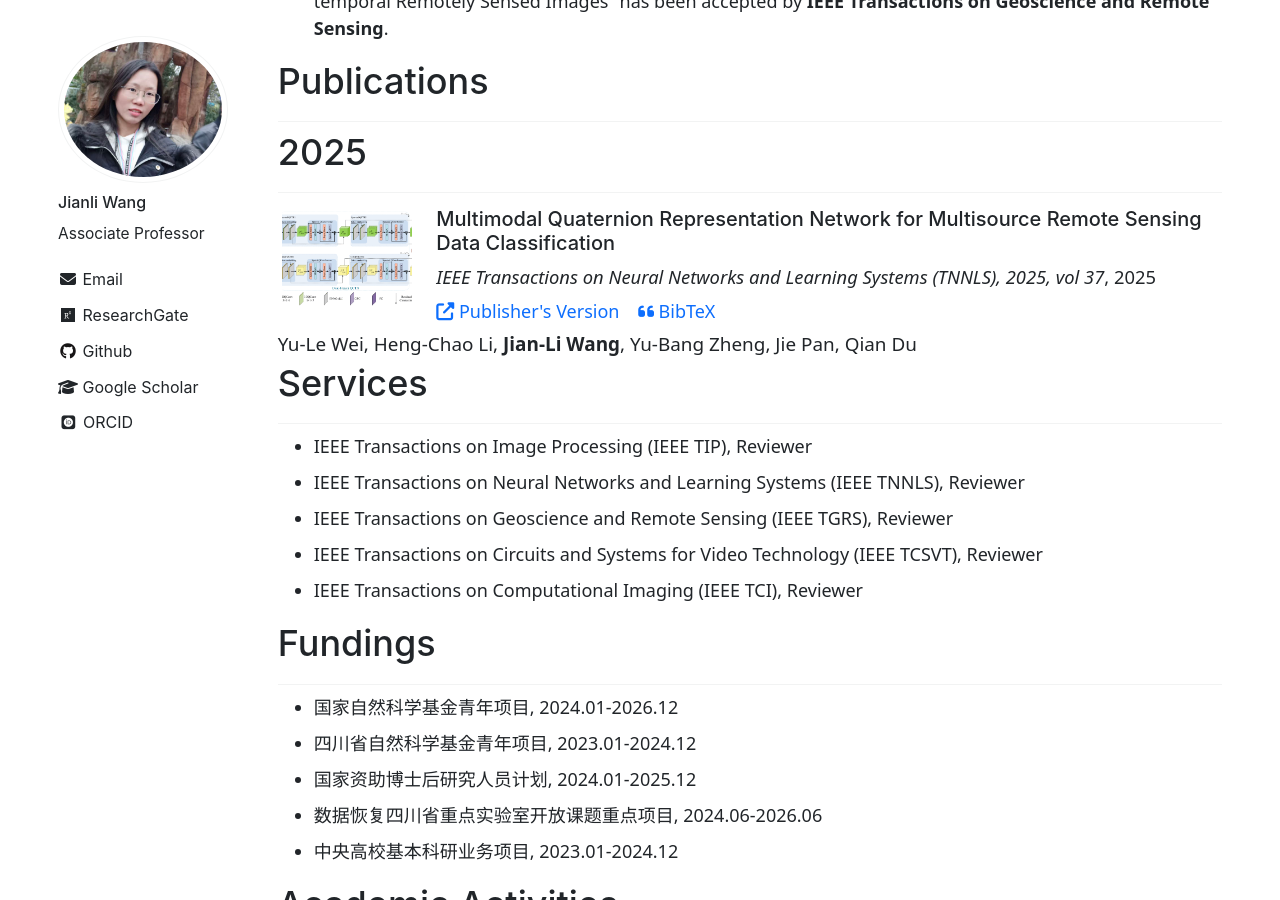
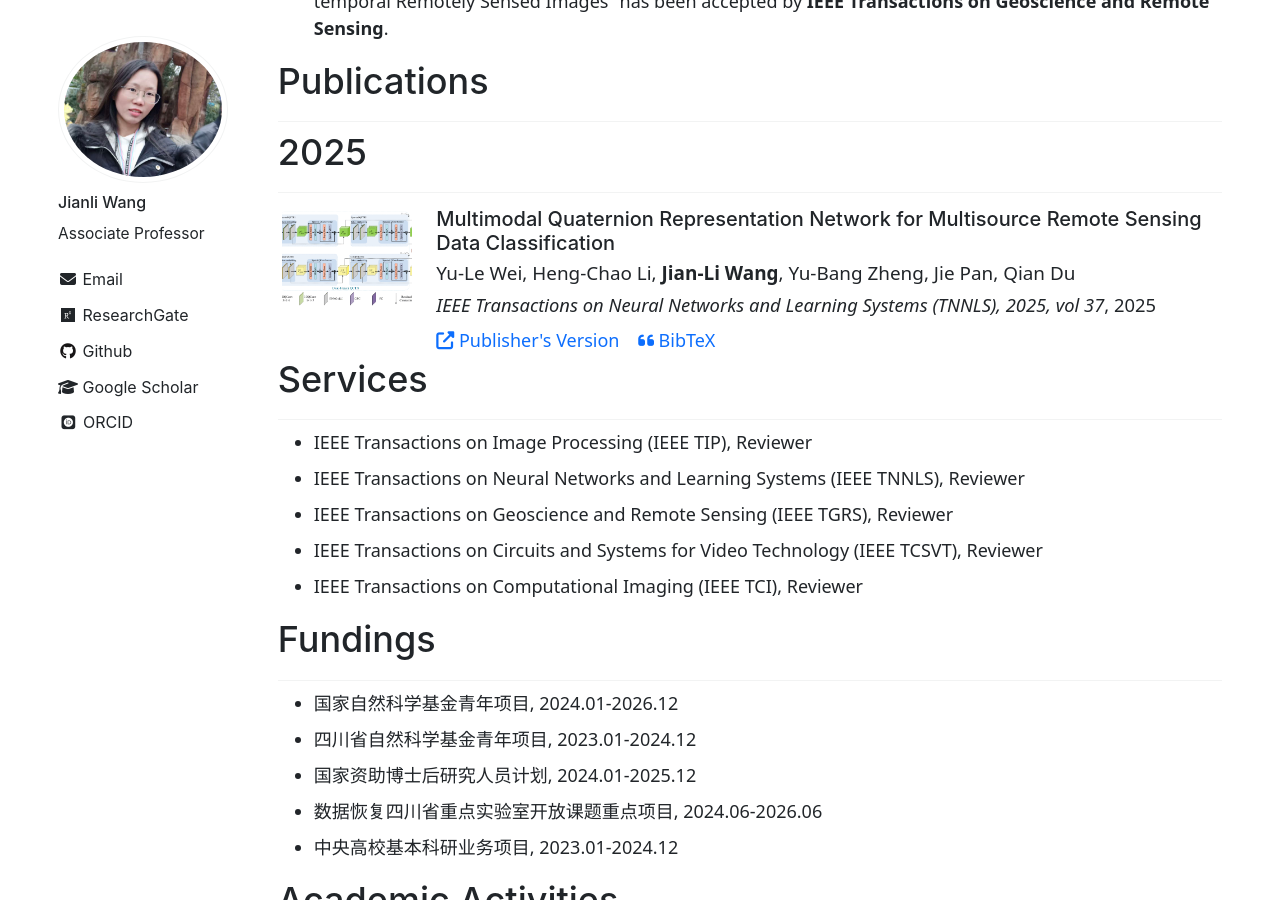
Before and after one commit to wangjianli123/wangjianli123.github.io, a Jekyll site: the page built from _pages/index.md, in a window 1280 px wide and 900 px high, scrolled down 744 px. Built offline with Jekyll 4.4.1, drawn with Linux system fonts in a browser that asks for light colours; nearby versions of some CDN libraries; some web fonts are replaced; comment, search, counter and statistics services are not loaded.

Commit message:
Update archive-single-publication.html

```diff
--- a/_includes/archive-single-publication.html
+++ b/_includes/archive-single-publication.html
@@ -51,12 +51,15 @@
 
         <!-- 标题 -->
         <h4 class="archive__item-title"
-            style="margin-top:0; margin-bottom:8px;"
+            style="margin-top:0; margin-bottom:4px;"
             itemprop="headline">
           {{ title }}
         </h4>
 
-
+        <!-- 作者 -->
+        <p style="margin-bottom:4px; font-size:1.05rem;">
+          {{ authors | markdownify | remove: "<p>" | remove: "</p>" }}
+        </p>
 
         <!-- venue -->
         <p style="margin-bottom:8px; font-size:1.02rem;">
@@ -104,9 +107,7 @@ overflow-x:auto;">{{ post.bibtex }}</pre>
 
   </article>
 </div>
-<p style="margin-bottom:4px; font-size:1.05rem;">
-  {{ post.authors | markdownify | remove: "<p>" | remove: "</p>" }}
-</p>
+
 <script>
 function toggleBibtex(id) {
   var box = document.getElementById("bibtex-" + id);
```
